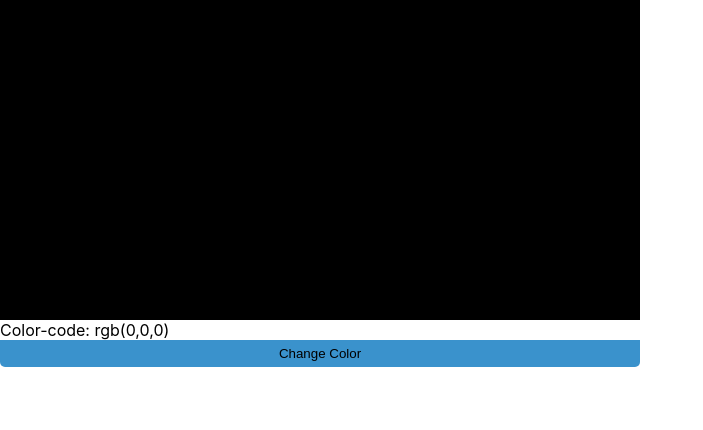
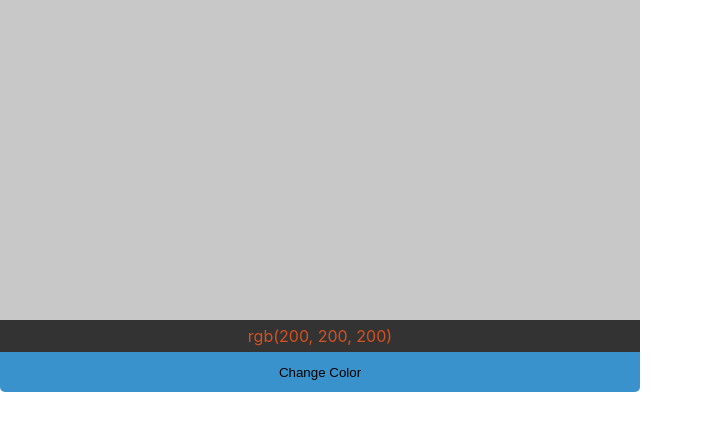
Before and after one commit to turkaytunc/random-color-generator, a React (Create React App) app: page / in a window 1280 px wide. Shown: the top 430 px of the page, without its empty margins (0-703 px from the left). Built offline with nearby package versions, Linux system fonts and the light colour scheme.

Commit message:
add color display text

```diff
--- a/src/components/RandomColor.js
+++ b/src/components/RandomColor.js
@@ -3,7 +3,11 @@ import { generateNumber } from '../util/generate-number';
 import './random-color.scss';
 
 export const RandomColor = () => {
-  const [colorValue, setColorValue] = useState({ red: 0, green: 0, blue: 0 });
+  const [colorValue, setColorValue] = useState({
+    red: 200,
+    green: 200,
+    blue: 200,
+  });
 
   const generateColorValue = () => {
     const redColorValue = generateNumber();
@@ -18,11 +22,13 @@ export const RandomColor = () => {
     });
   };
 
-  const color = `rgb(${colorValue.red},${colorValue.green},${colorValue.blue})`;
+  const color = `rgb(${colorValue.red}, ${colorValue.green}, ${colorValue.blue})`;
   return (
     <div className="card-wrapper">
       <div style={{ background: color, height: '20em' }}></div>
-      <p>Color-code: {color}</p>
+      <div>
+        <p className="color-code">{color}</p>
+      </div>
       <button
         onClick={() => {
           generateColorValue();
--- a/src/components/random-color.scss
+++ b/src/components/random-color.scss
@@ -2,17 +2,29 @@
   display: grid;
   grid-template-columns: 1fr;
   justify-content: center;
-  width: '10em';
   border: none;
+}
+
+.color-code {
+  display: flex;
+  background: #333;
+  color: rgb(212, 81, 33);
+  height: 2em;
+  align-items: center;
+  justify-content: center;
+  text-align: center;
 }
 
 .change-color-button {
   height: 2em;
   background: rgb(58, 146, 204);
   outline: none;
+  padding-top: 1em;
+  padding-bottom: 2em;
+  text-align: center;
+
   width: 100%;
   border: none;
-  //border-bottom: 1px solid #ccc;
   border-bottom-left-radius: 5px;
   border-bottom-right-radius: 5px;
 
```
